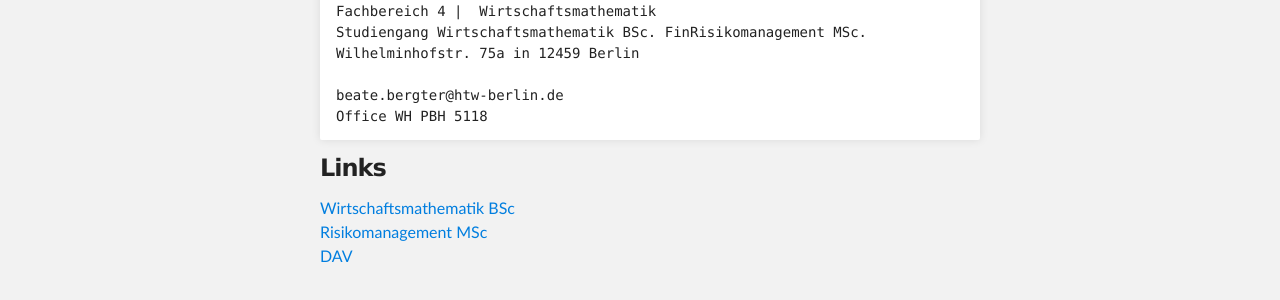
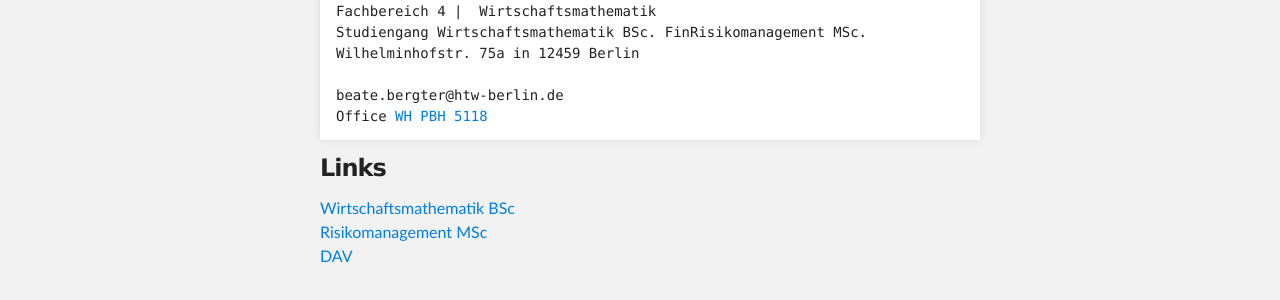
Before and after one commit to bbergter/bbergter, a Jekyll site: the page index.html, which Jekyll copies as it is, in a window 1280 px wide. Shown: the part 763-1063 px from the top of the page. Built offline with Jekyll 4.4.1, drawn with Linux system fonts in a browser that asks for light colours; part of the change alters nothing that is shown; some of the changed text lies outside the part shown.

```diff
--- a/index.html
+++ b/index.html
@@ -77,7 +77,7 @@ Studiengang Wirtschaftsmathematik BSc. FinRisikomanagement MSc.
 Wilhelminhofstr. 75a in 12459 Berlin
 
 beate.bergter@htw-berlin.de
-Office WH PBH 5118
+Office <a href="http://youtu.be/cewuqc1zl4g" target="_blank">WH PBH 5118</a>
 </code></pre>
 
 
```
